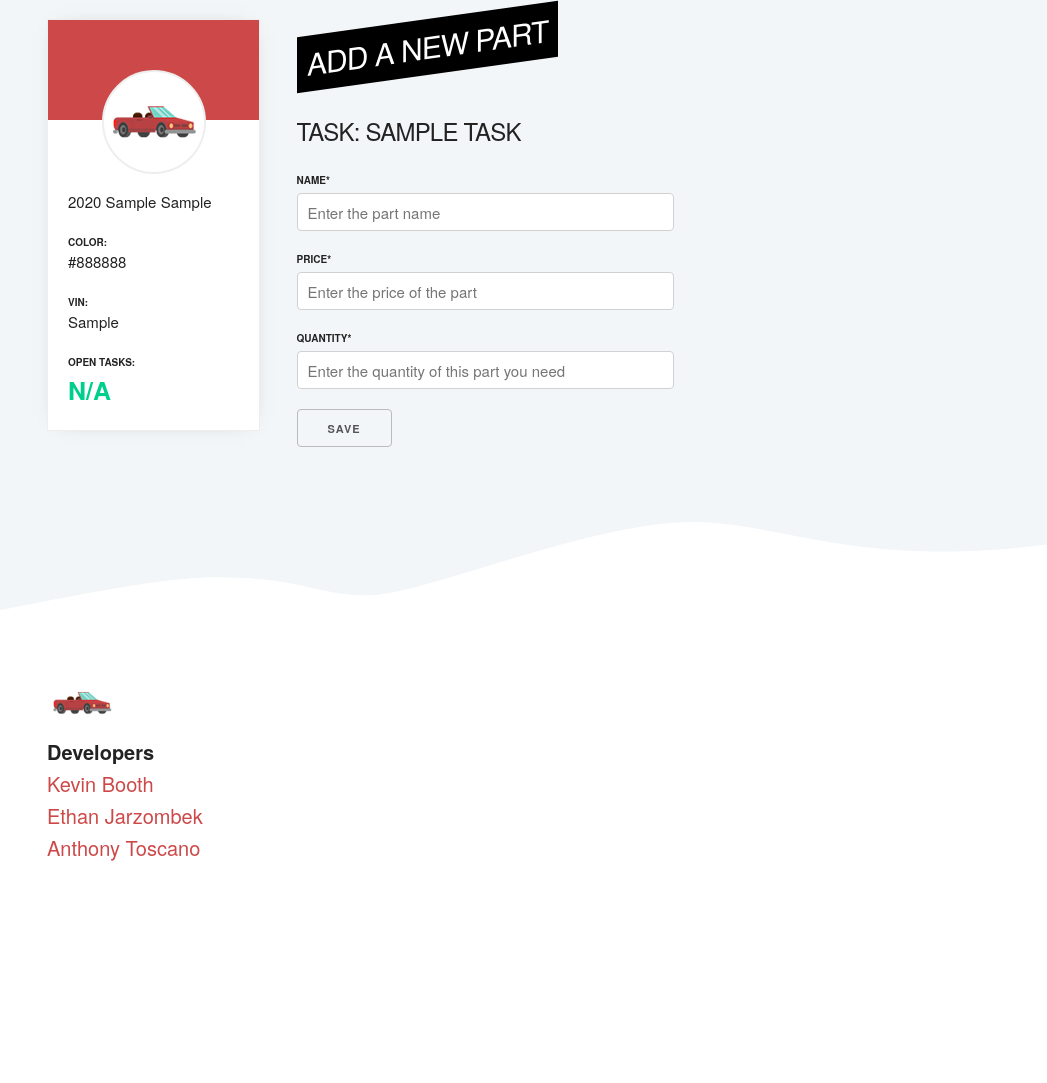
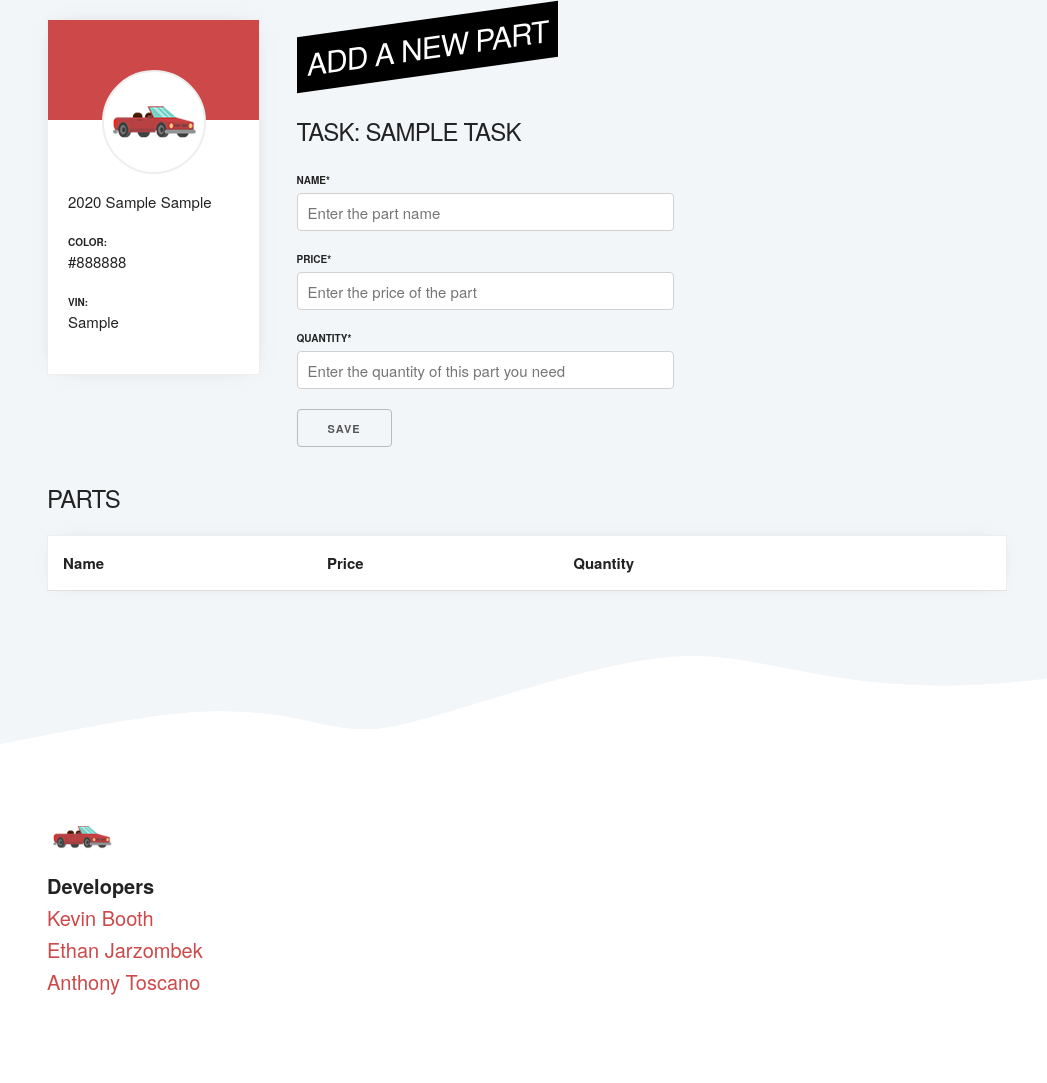
Before and after one commit to kevinbooth/redline, a Django app: template frontend/templates/frontend/new-part.html in a window 1280 px wide. Shown: the part 152-1235 px from the top of the page, without its empty margins (113-1160 px from the left). Before the commit the page ends 1013 px from the top, so only its background shows below. Run offline with Django 3.2, Linux system fonts and the light colour scheme; the template is opened without the code that fills it: values that come from a table or form of the project are taken from there, others are empty; a user stored in the database is signed in; tables that the repository leaves empty hold one stand-in row (values such as "Sample post"); lists and menus that the app fills with data are empty.

Commit message:
Update new part template, view, and form

```diff
--- a/frontend/forms/new_part_form.py
+++ b/frontend/forms/new_part_form.py
@@ -2,6 +2,6 @@ from django import forms
 
 
 class NewPartForm(forms.Form):
-    name = forms.CharField(label='Name', max_length=100)
+    name = forms.CharField(label='Name', max_length=255)
     price = forms.IntegerField(label='Price')
     quantity = forms.IntegerField(label="Quantity")
--- a/frontend/templates/frontend/new-part.html
+++ b/frontend/templates/frontend/new-part.html
@@ -15,8 +15,6 @@
           <div class="car-sidebar__info">{{car.color}}</div>
           <label class="car-sidebar__label">VIN:</label>
           <div class="car-sidebar__info">{{car.vin}}</div>
-          <label class="car-sidebar__label">Open Tasks:</label>
-          <div class="car-sidebar__info car-sidebar__info--task">N/A</div>
         </div>
       </div>
     </div>
@@ -39,5 +37,32 @@
       </form>
     </div>
   </div>
+  <div class="row">
+    <div class="twelve columns">
+      <h4 class="page__subtitle">Parts</h4>
+      <table class="table">
+        <thead>
+          <tr>
+            <th>Name</th>
+            <th>Price</th>
+            <th>Quantity</th>
+            <th></th>
+          </tr>
+        </thead>
+        <tbody>
+            {% for part in part_list %}
+              {% if task.id == part.task_id %}
+              <tr>
+                <td>{{part.name}}</td>
+                <td>{{part.price}}</td>
+                <td>{{part.quantity}}</td>
+                <td class="table__controls"><a>Edit</a> / <a>Delete</a></td>
+              </tr>
+              {% endif %}
+            {% endfor %}
+        </tbody>
+      </table>
+    </div>
+  </div>
 </div>
 {% endblock %}
```
Also changed, not shown: frontend/views/new_part_view.py (+6 -1 lines).
